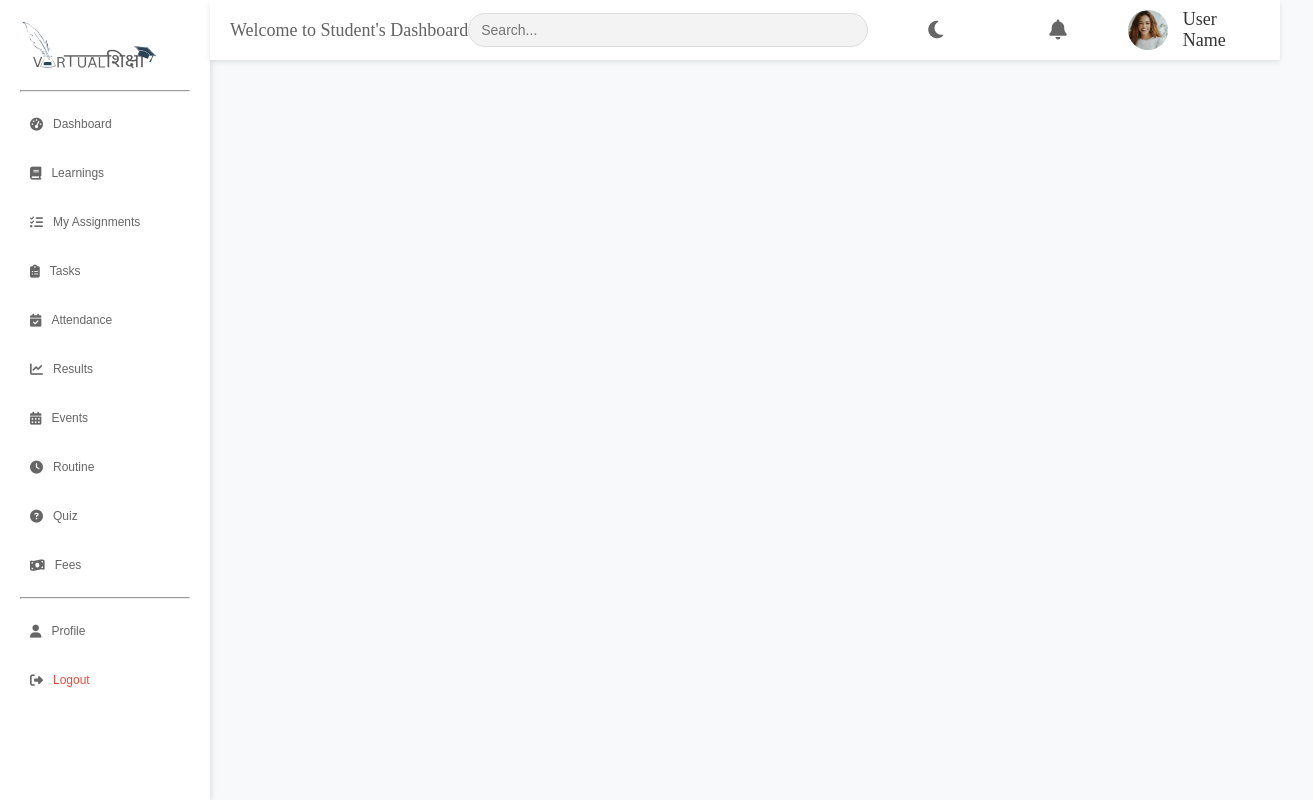
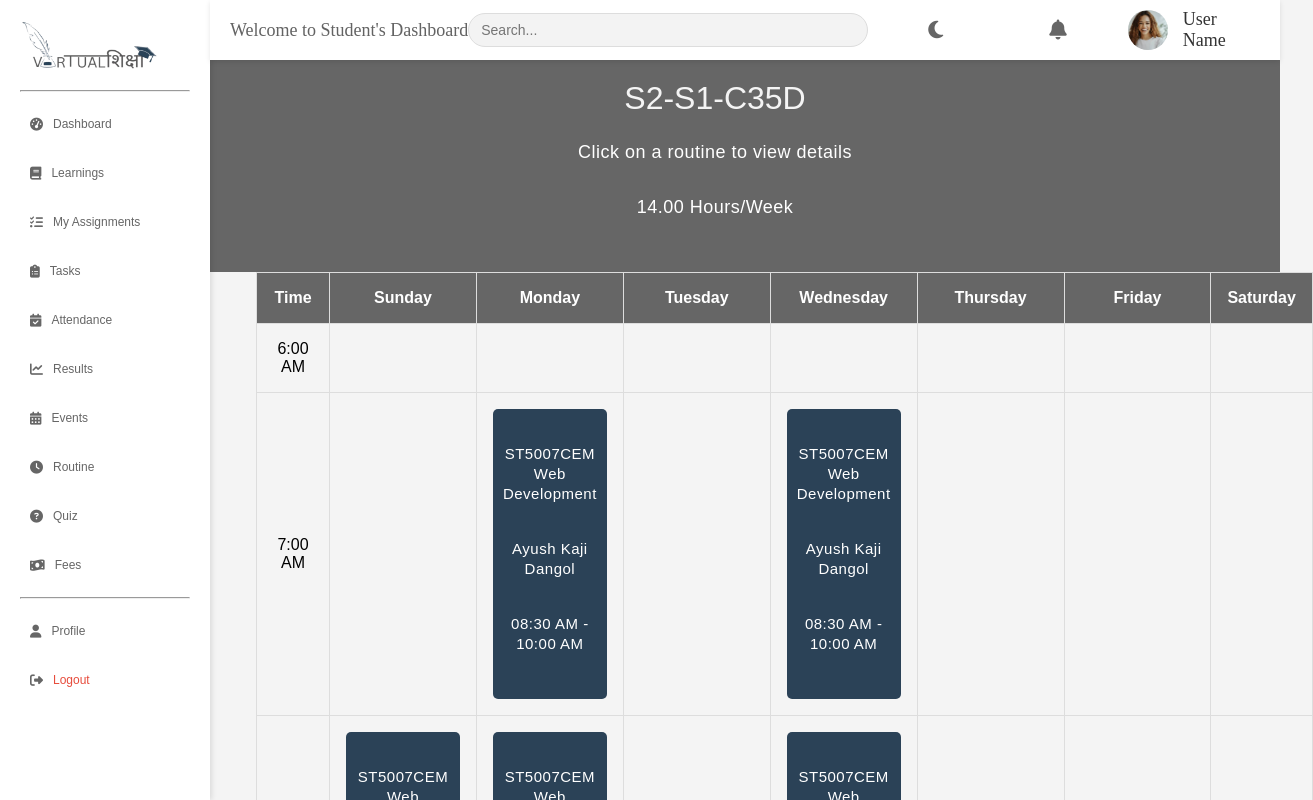
Before and after one commit to Sanskriti-Khanal/VirtualSIkshya-Frontend-, a React (Vite) app in the folder VirtualSikshya/: page / in a window 1280 px wide. Both pictures are taken after a click on the link "Routine". Shown: the top 800 px of the page, 1313 px wide, since content can reach past the window. Built offline with nearby package versions, Linux system fonts and the light colour scheme.

Commit message:
Routine Updated

```diff
--- a/VirtualSikshya/package.json
+++ b/VirtualSikshya/package.json
@@ -13,6 +13,7 @@
     "@fortawesome/fontawesome-free": "^6.7.2",
     "@fortawesome/free-solid-svg-icons": "^6.7.2",
     "@fortawesome/react-fontawesome": "^0.2.2",
+    "axios": "^1.7.9",
     "font-awesome": "^4.7.0",
     "react": "^18.3.1",
     "react-dom": "^18.3.1"
--- /dev/null
+++ b/VirtualSikshya/src/Components/Routine.jsx
@@ -0,0 +1,250 @@
+import React, { useState } from 'react';
+import '../styles/Routine.css'; // Add CSS for Routine
+
+const Routine = () => {
+  const [showModal, setShowModal] = useState(false);
+  const [modalData, setModalData] = useState({
+    day: '',
+    time: '',
+    className: '',
+    room: '',
+    classType: '',
+    teacher: '',
+  });
+
+  const showDetails = (day, time, className, room, classType, teacher) => {
+    setModalData({ day, time, className, room, classType, teacher });
+    setShowModal(true);
+  };
+
+  const closeModal = () => {
+    setShowModal(false);
+  };
+
+  return (
+    <div className="routine-container">
+      <div className="header">
+        <h1>S2-S1-C35D</h1>
+        <p>Click on a routine to view details</p>
+        <p>14.00 Hours/Week</p>
+      </div>
+
+      <table>
+        <thead>
+          <tr>
+            <th>Time</th>
+            <th>Sunday</th>
+            <th>Monday</th>
+            <th>Tuesday</th>
+            <th>Wednesday</th>
+            <th>Thursday</th>
+            <th>Friday</th>
+            <th>Saturday</th>
+          </tr>
+        </thead>
+        <tbody>
+          {/* Example row */}
+          <tr>
+        <td>6:00 AM</td>
+        <td></td>
+        <td></td>
+        <td></td>
+        <td></td>
+        <td></td>
+        <td></td>
+        <td></td>
+      </tr>
+      <tr>
+        <td>7:00 AM</td>
+        <td></td>
+        <td><div class="routine-box" onclick="showDetails('Sunday', '08:30 AM - 10:00 AM', 'ST5007CEM Web Development', 'Block E (ICR-2)', 'Theory', 'Ayush Kaji Dangol')">
+            <p>ST5007CEM Web Development</p>
+            <p>Ayush Kaji Dangol</p>
+            <p>08:30 AM - 10:00 AM</p>
+          </div></td>
+        <td></td>
+        <td><div class="routine-box" onclick="showDetails('Sunday', '08:30 AM - 10:00 AM', 'ST5007CEM Web Development', 'Block E (ICR-2)', 'Theory', 'Ayush Kaji Dangol')">
+            <p>ST5007CEM Web Development</p>
+            <p>Ayush Kaji Dangol</p>
+            <p>08:30 AM - 10:00 AM</p>
+          </div></td>
+        <td></td>
+        <td></td>
+        <td></td>
+      </tr>
+      <tr>
+        <td>8:00 AM</td>
+        <td>
+          <div class="routine-box" onclick="showDetails('Sunday', '08:30 AM - 10:00 AM', 'ST5007CEM Web Development', 'Block E (ICR-2)', 'Theory', 'Ayush Kaji Dangol')">
+            <p>ST5007CEM Web Development</p>
+            <p>Ayush Kaji Dangol</p>
+            <p>08:30 AM - 10:00 AM</p>
+          </div>
+        </td>
+        <td> <div class="routine-box" onclick="showDetails('Sunday', '08:30 AM - 10:00 AM', 'ST5007CEM Web Development', 'Block E (ICR-2)', 'Theory', 'Ayush Kaji Dangol')">
+            <p>ST5007CEM Web Development</p>
+            <p>Ayush Kaji Dangol</p>
+            <p>08:30 AM - 10:00 AM</p>
+          </div></td>
+        <td></td>
+        <td> <div class="routine-box" onclick="showDetails('Sunday', '08:30 AM - 10:00 AM', 'ST5007CEM Web Development', 'Block E (ICR-2)', 'Theory', 'Ayush Kaji Dangol')">
+            <p>ST5007CEM Web Development</p>
+            <p>Ayush Kaji Dangol</p>
+            <p>08:30 AM - 10:00 AM</p>
+          </div></td>
+        <td></td>
+        <td></td>
+        <td></td>
+      </tr>
+      <tr>
+        <td>9:00 AM</td>
+        <td>
+            <div class="routine-box" onclick="showDetails('Sunday', '08:30 AM - 10:00 AM', 'ST5007CEM Web Development', 'Block E (ICR-2)', 'Theory', 'Ayush Kaji Dangol')">
+                <p>ST5007CEM Web Development</p>
+                <p>Ayush Kaji Dangol</p>
+                <p>08:30 AM - 10:00 AM</p>
+              </div>
+        </td>
+        <td></td>
+        <td></td>
+        <td></td>
+        <td><div class="routine-box" onclick="showDetails('Sunday', '08:30 AM - 10:00 AM', 'ST5007CEM Web Development', 'Block E (ICR-2)', 'Theory', 'Ayush Kaji Dangol')">
+            <p>ST5007CEM Web Development</p>
+            <p>Ayush Kaji Dangol</p>
+            <p>08:30 AM - 10:00 AM</p>
+          </div></td>
+        <td></td>
+        <td></td>
+      </tr>
+      <tr>
+        <td>10:00 AM</td>
+        <td> </td>
+        <td></td>
+        <td></td>
+        <td></td>
+        <td><div class="routine-box" onclick="showDetails('Sunday', '08:30 AM - 10:00 AM', 'ST5007CEM Web Development', 'Block E (ICR-2)', 'Theory', 'Ayush Kaji Dangol')">
+            <p>ST5007CEM Web Development</p>
+            <p>Ayush Kaji Dangol</p>
+            <p>08:30 AM - 10:00 AM</p>
+          </div></td>
+        <td></td>
+        <td></td>
+      </tr>
+      <tr>
+        <td>11:00 AM</td>
+        <td></td>
+        <td></td>
+        <td><div class="routine-box" onclick="showDetails('Sunday', '08:30 AM - 10:00 AM', 'ST5007CEM Web Development', 'Block E (ICR-2)', 'Theory', 'Ayush Kaji Dangol')">
+            <p>ST5007CEM Web Development</p>
+            <p>Ayush Kaji Dangol</p>
+            <p>08:30 AM - 10:00 AM</p>
+          </div></td>
+        <td></td>
+        <td></td>
+        <td></td>
+        <td></td>
+      </tr>
+      <tr>
+        <td>12:00 PM</td>
+        <td>
+
+        </td>
+        <td></td>
+        <td> <div class="routine-box" onclick="showDetails('Sunday', '08:30 AM - 10:00 AM', 'ST5007CEM Web Development', 'Block E (ICR-2)', 'Theory', 'Ayush Kaji Dangol')">
+            <p>ST5007CEM Web Development</p>
+            <p>Ayush Kaji Dangol</p>
+            <p>08:30 AM - 10:00 AM</p>
+          </div></td>
+        <td></td>
+        <td></td>
+        <td></td>
+        <td></td>
+      </tr>
+      <tr>
+        <td>01:00 PM</td>
+        <td>
+
+        </td>
+        <td></td>
+        <td></td>
+        <td></td>
+        <td></td>
+        <td></td>
+        <td></td>
+      </tr>
+      <tr>
+        <td>02:00 PM</td>
+        <td>
+        </td>
+        <td></td>
+        <td></td>
+        <td></td>
+        <td></td>
+        <td></td>
+        <td></td>
+      </tr>
+      <tr>
+        <td>03:00 PM</td>
+        <td>
+
+        </td>
+        <td></td>
+        <td></td>
+        <td></td>
+        <td></td>
+        <td> </td>
+        <td></td>
+      </tr>
+      <tr>
+        <td>04:00 PM</td>
+        <td>
+        </td>
+        <td></td>
+        <td></td>
+        <td></td>
+        <td></td>
+        <td><div class="routine-box" onclick="showDetails('Sunday', '08:30 AM - 10:00 AM', 'ST5007CEM Web Development', 'Block E (ICR-2)', 'Theory', 'Ayush Kaji Dangol')">
+            <p>ST5007CEM Web Development</p>
+            <p>Ayush Kaji Dangol</p>
+            <p>08:30 AM - 10:00 AM</p>
+          </div></td>
+        <td></td>
+      </tr>
+      <tr>
+        <td>05:00 PM</td>
+        <td></td>
+        <td></td>
+        <td></td>
+        <td></td>
+        <td></td>
+        <td><div class="routine-box" onclick="showDetails('Sunday', '08:30 AM - 10:00 AM', 'ST5007CEM Web Development', 'Block E (ICR-2)', 'Theory', 'Ayush Kaji Dangol')">
+            <p>ST5007CEM Web Development</p>
+            <p>Ayush Kaji Dangol</p>
+            <p>08:30 AM - 10:00 AM</p>
+          </div></td>
+        <td></td>
+      </tr>
+          {/* Add more rows as needed */}
+        </tbody>
+      </table>
+
+      {showModal && (
+        <div className="modal">
+          <div className="modal-content">
+            <span className="close" onClick={closeModal}>
+              &times;
+            </span>
+            <h2>{modalData.day}</h2>
+            <p>{modalData.time}</p>
+            <p>{modalData.className}</p>
+            <p>Room: {modalData.room}</p>
+            <p>Class Type: {modalData.classType}</p>
+            <p>Lecturer/Teacher: {modalData.teacher}</p>
+          </div>
+        </div>
+      )}
+    </div>
+  );
+};
+
+export default Routine;
--- a/VirtualSikshya/src/Components/Sidebar.jsx
+++ b/VirtualSikshya/src/Components/Sidebar.jsx
@@ -1,14 +1,20 @@
-import React, { useContext } from 'react';
+import React, { useState, useContext } from 'react';
 import { DarkModeContext } from './Darkmode';
-
+import Routine from './Routine'; // Import the Routine component
 import '../styles/Sidebar.css';
 import logo1 from '../assets/Images/logo1.png';
 import logo2 from '../assets/Images/logo2.png';
 
 const Sidebar = () => {
   const { isDarkMode } = useContext(DarkModeContext);
+  const [showRoutine, setShowRoutine] = useState(false);
+
+  const handleRoutineClick = () => {
+    setShowRoutine(!showRoutine);
+  };
 
   return (
+    <>
       <aside className="sidebar">
         <div className="logo">
           <img id="logo" src={isDarkMode ? logo2 : logo1} alt="Logo" />
@@ -22,7 +28,11 @@ const Sidebar = () => {
           <li><a href="#"><i className="fas fa-calendar-check"></i><span>Attendance</span></a></li>
           <li><a href="#"><i className="fas fa-chart-line"></i><span>Results</span></a></li>
           <li><a href="#"><i className="fas fa-calendar-alt"></i><span>Events</span></a></li>
-                <li><a href="#"><i className="fas fa-clock"></i><span>Routine</span></a></li>
+          <li>
+            <a href="#" onClick={handleRoutineClick}>
+              <i className="fas fa-clock"></i><span>Routine</span>
+            </a>
+          </li>
           <li><a href="#"><i className="fas fa-question-circle"></i><span>Quiz</span></a></li>
           <li><a href="#"><i className="fas fa-money-bill-wave"></i><span>Fees</span></a></li>
           <hr />
@@ -30,6 +40,10 @@ const Sidebar = () => {
           <li><a href="#" className="logout"><i className="fas fa-sign-out-alt"></i><span>Logout</span></a></li>
         </ul>
       </aside>
+
+      {/* Display Routine component when showRoutine is true */}
+      {showRoutine && <Routine />}
+    </>
   );
 };
 
--- /dev/null
+++ b/VirtualSikshya/src/styles/Routine.css
@@ -0,0 +1,94 @@
+body {
+    font-family: Arial, sans-serif;
+    margin: 0;
+    padding: 0;
+    background-color: #f4f4f4;
+  }
+
+  .routine-container{
+    margin-top: 60px;
+    width:  100%;
+  }
+  .header p{
+    font-size: 18px;
+    padding-left: 150px;
+
+  }
+  .routine-box p{
+    font-size: 15px;
+
+  }
+  .header h1{
+    color: #f4f4f4;
+    padding-left: 150px;
+
+  }
+  .header {
+    text-align: center;
+    padding: 20px;
+    background-color: #666;
+    color: white;
+  }
+
+  table {
+    width: 75%;
+    border-collapse: collapse;
+    margin-left: 20%;
+
+  }
+
+  th, td {
+    border: 1px solid #ddd;
+    padding: 16px;
+    text-align: center;
+
+  }
+
+  th {
+    background-color: #666;
+    color: white;
+  }
+
+  .routine-box {
+    background-color: #2B4257;
+    color: white;
+    padding: 10px;
+    border-radius: 5px;
+    cursor: pointer;
+  }
+
+
+
+
+  .modal {
+    display: none;
+    position: fixed;
+    z-index: 1;
+    left: 0;
+    top: 0;
+    width: 100%;
+    height: 100%;
+    overflow: auto;
+    background-color: rgba(0, 0, 0, 0.5);
+  }
+
+  .modal-content {
+    background-color: white;
+    margin: 15% auto;
+    padding: 20px;
+    border: 1px solid #888;
+    width: 50%;
+    border-radius: 5px;
+  }
+
+  .close {
+    color: #aaa;
+    float: right;
+    font-size: 28px;
+    font-weight: bold;
+    cursor: pointer;
+  }
+
+  .close:hover {
+    color: black;
+  }
```
Also changed, not shown: 1 other file (tests, documents, lock files or other folders). Lines whose indentation alone changed are shown as unchanged.
